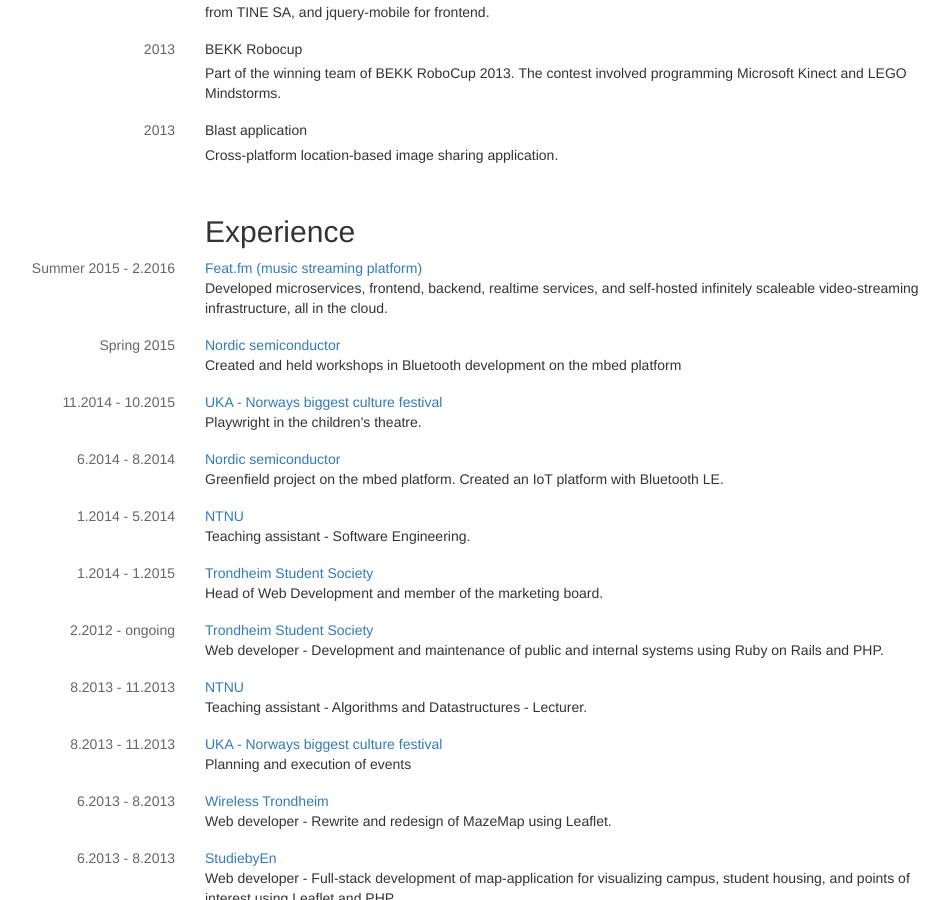
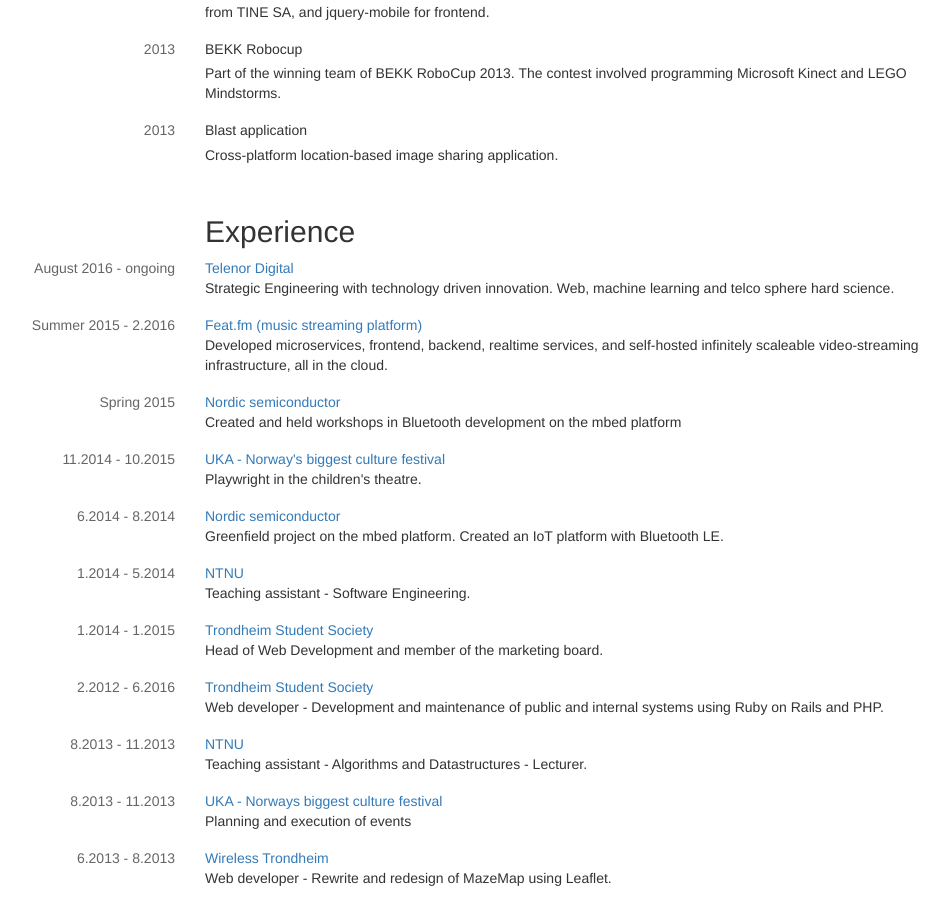
Before and after one commit to aleksanb/burkow, a Jekyll site: the page built from index.html, in a window 1280 px wide and 900 px high, scrolled down 1038 px. Shown: the whole window, without its empty margins (60-1009 px from the left). Built offline with Jekyll 4.4.1, drawn with Linux system fonts in a browser that asks for light colours; nearby versions of some CDN libraries.

Commit message:
Add FTE work

```diff
--- a/_data/categories.yml
+++ b/_data/categories.yml
@@ -75,6 +75,11 @@
 
 - title: Experience
   entries:
+    - when: August 2016 - ongoing
+      where: Telenor Digital
+      description: Strategic Engineering with technology driven innovation. Web, machine learning and telco sphere hard science.
+      url: "https://telenordigital.com/"
+
     - when: Summer 2015 - 2.2016
       where: Feat.fm (music streaming platform)
       description: Developed microservices, frontend, backend, realtime services, and self-hosted infinitely scaleable video-streaming infrastructure, all in the cloud.
@@ -86,7 +91,7 @@
       url: "https://www.mbed.com/en/"
 
     - when: 11.2014 - 10.2015
-      where: UKA - Norways biggest culture festival
+      where: UKA - Norway's biggest culture festival
       description: Playwright in the children's theatre.
       url: "https://uka.no/"
 
@@ -105,7 +110,7 @@
       description: Head of Web Development and member of the marketing board.
       url: //samfundet.no
 
-    - when: 2.2012 - ongoing
+    - when: 2.2012 - 6.2016
       where: Trondheim Student Society
       description: Web developer - Development and maintenance of public and internal systems using Ruby on Rails and PHP.
       url: //samfundet.no
```
